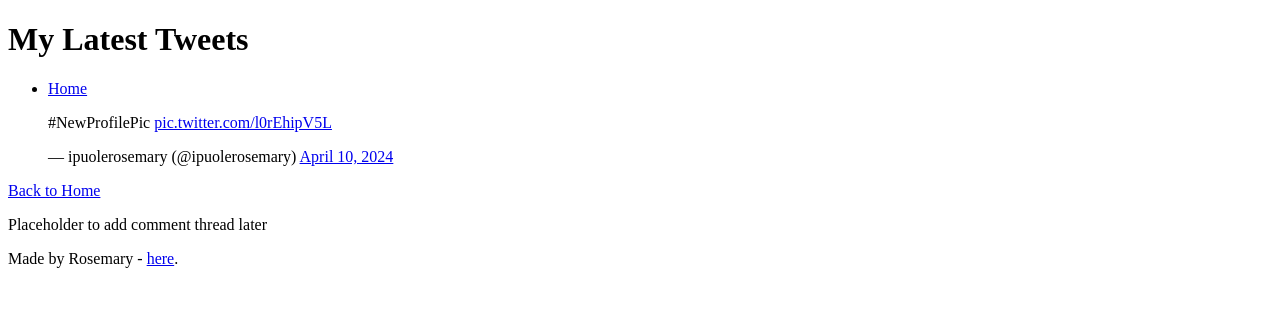
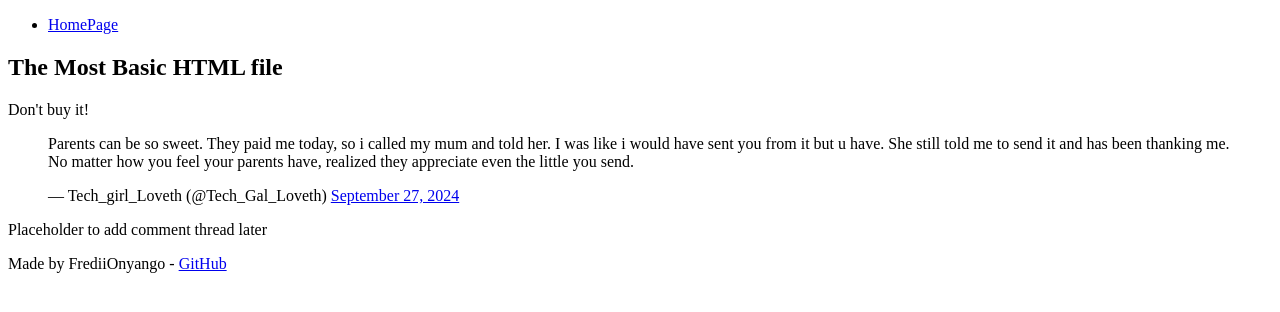
Before and after one commit to Rubyugo93/My_First_Portfolio, a plain HTML site: page html_basic/tweets.html in a window 1280 px wide. Drawn offline with Linux system fonts and the light colour scheme.

Commit message:
Added tweets.html

```diff
--- a/html_basic/tweets.html
+++ b/html_basic/tweets.html
@@ -1,37 +1,49 @@
 <!DOCTYPE html>
 <html lang="en">
   <head>
-    <meta charset="UTF-8">
-    <meta name="viewport" content="width=device-width, initial-scale=1.0">
-    <title>My Tweets</title>
+    <meta charset="utf-8" />
+    <meta name="viewport" content="width=device-width, initial-scale=1.0" />
+    <title>Most Basic HTML</title>
   </head>
   <body>
     <header>
-        <h1>My Latest Tweets</h1>
       <ul>
-            <li><a href="index.html">Home</a></li>
+        <li><a href="/html_basic/index.html" target="_blank">HomePage</a></li>
       </ul>
     </header>
-
     <main>
       <article>
-            <!-- Embedded Tweet Example -->
-            <blockquote class="twitter-tweet">
-                <p lang="en" dir="ltr">#NewProfilePic <a href="https://t.co/l0rEhipV5L">pic.twitter.com/l0rEhipV5L</a></p>
-                &mdash; ipuolerosemary (@ipuolerosemary) <a href="https://twitter.com/ipuolerosemary/status/1842976090710782048?ref_src=twsrc%5Etfw">April 10, 2024</a>
+        <h1>The Most Basic HTML file</h1>
+        <p>Don't buy it!</p>
+        <blockquote class="twitter-tweet" data-conversation="none">
+          <p lang="en" dir="ltr">
+            Parents can be so sweet. They paid me today, so i called my mum and
+            told her. I was like i would have sent you from it but u have. She
+            still told me to send it and has been thanking me. No matter how you
+            feel your parents have, realized they appreciate even the little you
+            send.
+          </p>
+          &mdash; Tech_girl_Loveth (@Tech_Gal_Loveth)
+          <a
+            href="https://twitter.com/Tech_Gal_Loveth/status/1839703208865743235?ref_src=twsrc%5Etfw"
+            >September 27, 2024</a
+          >
         </blockquote>
-            <script async src="https://platform.twitter.com/widgets.js" charset="utf-8"></script>
-            <!-- Link back to Homepage -->
-            <a href="index.html">Back to Home</a>
+        <script
+          async
+          src="https://platform.twitter.com/widgets.js"
+          charset="utf-8"
+        ></script>
       </article>
-
       <aside>
         <p>Placeholder to add comment thread later</p>
       </aside>
     </main>
-
     <footer>
-        <p>Made by Rosemary - <a href="https://github.com/Rubyugo93/My_First_Portfolio" target="_blank">here</a>.</p>
+      <p>
+        Made by FrediiOnyango -
+        <a href="https//www.github.com/FrediiOnyango" target="_blank">GitHub</a>
+      </p>
     </footer>
   </body>
 </html>
```
Lines whose indentation alone changed are shown as unchanged.
